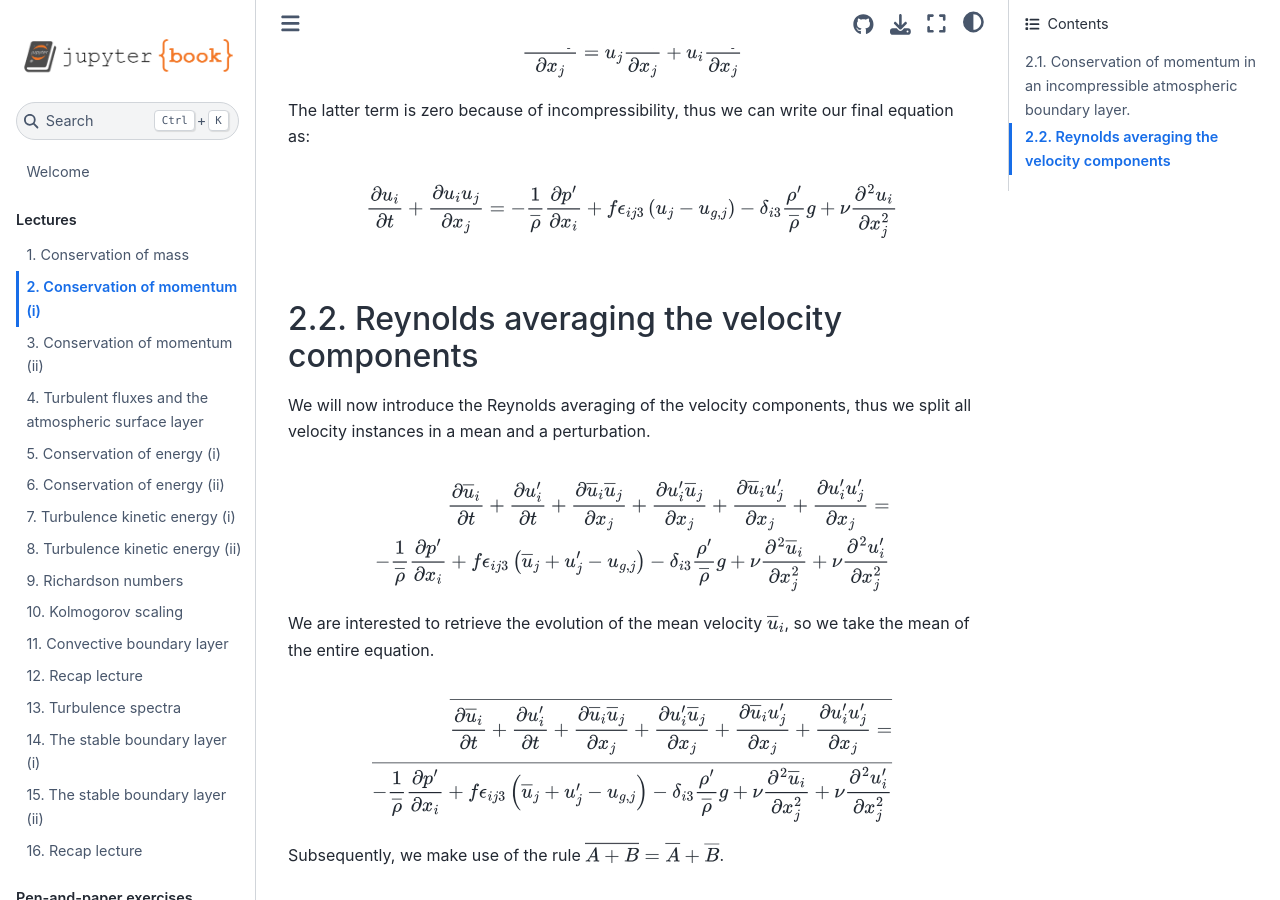
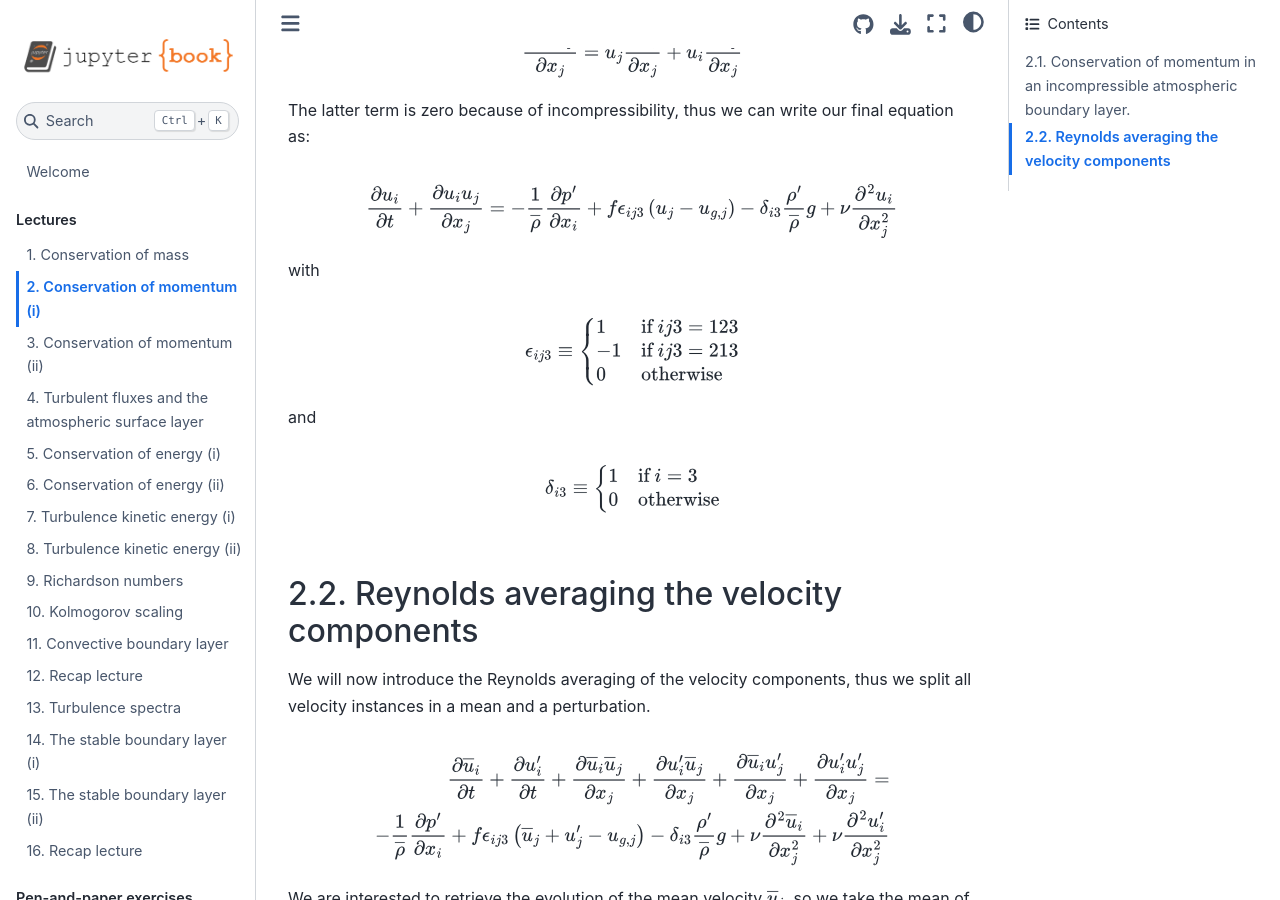
Before and after one commit to boundary-layer-meteo/boundary-layer-meteo.github.io, a Jupyter Book: the page built from lectures/2_momentum_i.md, in a window 1280 px wide and 900 px high, scrolled down 1722 px. Built offline with Jupyter Book 1.0.4 settings and Sphinx 7.4.7 and the Sphinx Book theme 1.1.4, drawn with Linux system fonts in a browser that asks for light colours.

Commit message:
Define epsilon and delta for momentum equations
Added definitions for epsilon and delta symbols used in momentum equations.

```diff
--- a/lectures/2_momentum_i.md
+++ b/lectures/2_momentum_i.md
@@ -64,6 +64,27 @@ The latter term is zero because of incompressibility, thus we can write our fina
 
 $$
 \pd{u_i}{t} + \pd{u_i u_j}{x_j} = - \dfrac{1}{\rhobar} \pd{p^\prime}{x_i} + f \epsilon_{ij3} \left( u_j - u_{g,j} \right) - \delta_{i3} \dfrac{\rho^\prime}{\rhobar} g + \nu \pdd{u_i}{x_j}
+$$
+
+with
+
+$$
+\epsilon_{ij3} \equiv
+\begin{cases}
+1 & \text{if } ij3 = 123 \\
+-1 & \text{if } ij3 = 213 \\
+0 & \text{otherwise}
+\end{cases}
+$$
+
+and
+
+$$
+\delta_{i3} \equiv
+\begin{cases}
+1 & \text{if } i = 3 \\
+0 & \text{otherwise}
+\end{cases}
 $$
 
 ## Reynolds averaging the velocity components
```
